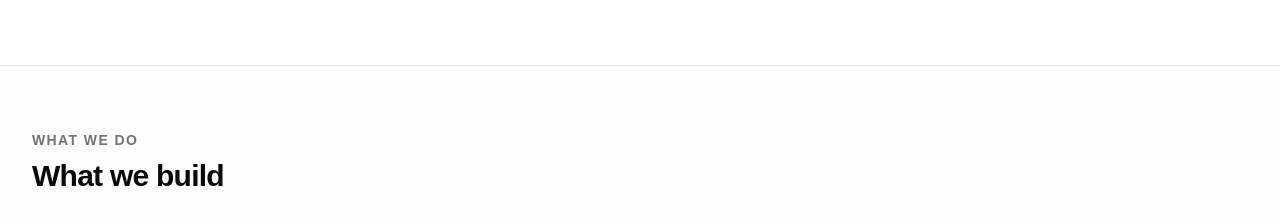
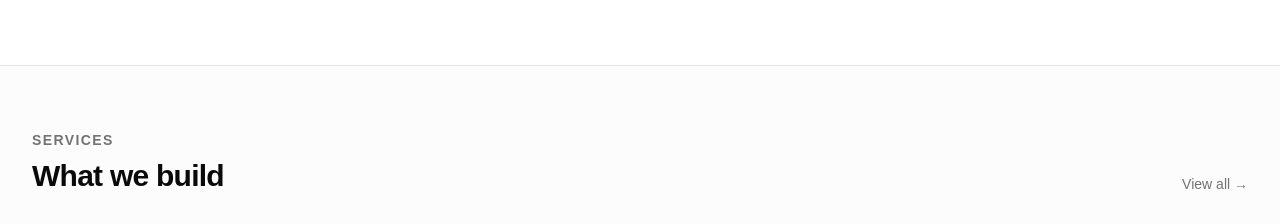
Before and after one commit to muhammedaadhilv69-crypto/proxdevs-site-2.0, a React (Vite) app: page / in a window 1280 px wide. Shown: the part 780-1004 px from the top of the page. Built offline with nearby package versions, Linux system fonts and the light colour scheme.

Commit message:
Create projects page

```diff
--- a/src/pages/Home.tsx
+++ b/src/pages/Home.tsx
@@ -24,9 +24,7 @@ export default function Home() {
 
           <p className="max-w-xl text-xl text-muted-foreground">
             We build software that{" "}
-            <em className="font-semibold text-foreground">
-              actually helps
-            </em>{" "}
+            <em className="font-semibold text-foreground">actually helps</em>{" "}
             the people who use it.
           </p>
 
@@ -68,14 +66,23 @@ export default function Home() {
       {/* Services */}
       <section className="border-y bg-muted/30">
         <div className="mx-auto w-full max-w-7xl px-6 py-16 lg:px-8">
-          <div className="mb-8">
-            <p className="text-sm font-semibold tracking-widest text-muted-foreground">
-              WHAT WE DO
-            </p>
+          <div className="mb-8 flex items-end justify-between gap-4">
+            <div>
+              <p className="text-sm font-semibold tracking-widest text-muted-foreground">
+                SERVICES
+              </p>
 
-            <h2 className="mt-2 text-3xl font-bold tracking-tight">
-              What we build
-            </h2>
+              <h2 className="mt-2 text-3xl font-bold tracking-tight">
+                What we build
+              </h2>
+            </div>
+
+            <Link
+              to="/services"
+              className="hidden text-sm font-medium text-muted-foreground transition-colors hover:text-foreground sm:block"
+            >
+              View all →
+            </Link>
           </div>
 
           <Services />
@@ -119,9 +126,9 @@ export default function Home() {
             </h2>
 
             <p className="text-muted-foreground">
-              ProxDevs is a student-led developer community focused on
-              learning, building, collaborating, and solving real problems
-              through technology.
+              ProxDevs is a student-led developer community focused on learning,
+              building, collaborating, and solving real problems through
+              technology.
             </p>
 
             <div>
--- a/src/pages/Projects.tsx
+++ b/src/pages/Projects.tsx
@@ -1 +1,19 @@
-export default function Projects() {}
+import { Separator } from "@/components/ui/separator";
+import { projects } from "@/data/projects";
+import ProjectCard from "@/components/shared/ProjectCard";
+
+export default function Projects() {
+  return (
+    <div className="p-8">
+      <div>
+        <h1 className="text-2xl font-bold">Projects</h1>
+      </div>
+      <Separator className="my-4" />
+      <div className="grid grid-cols-1 gap-6 sm:grid-cols-2 md:grid-cols-3">
+        {projects.map((project) => (
+          <ProjectCard key={project.slug} project={project} />
+        ))}
+      </div>
+    </div>
+  );
+}
```
